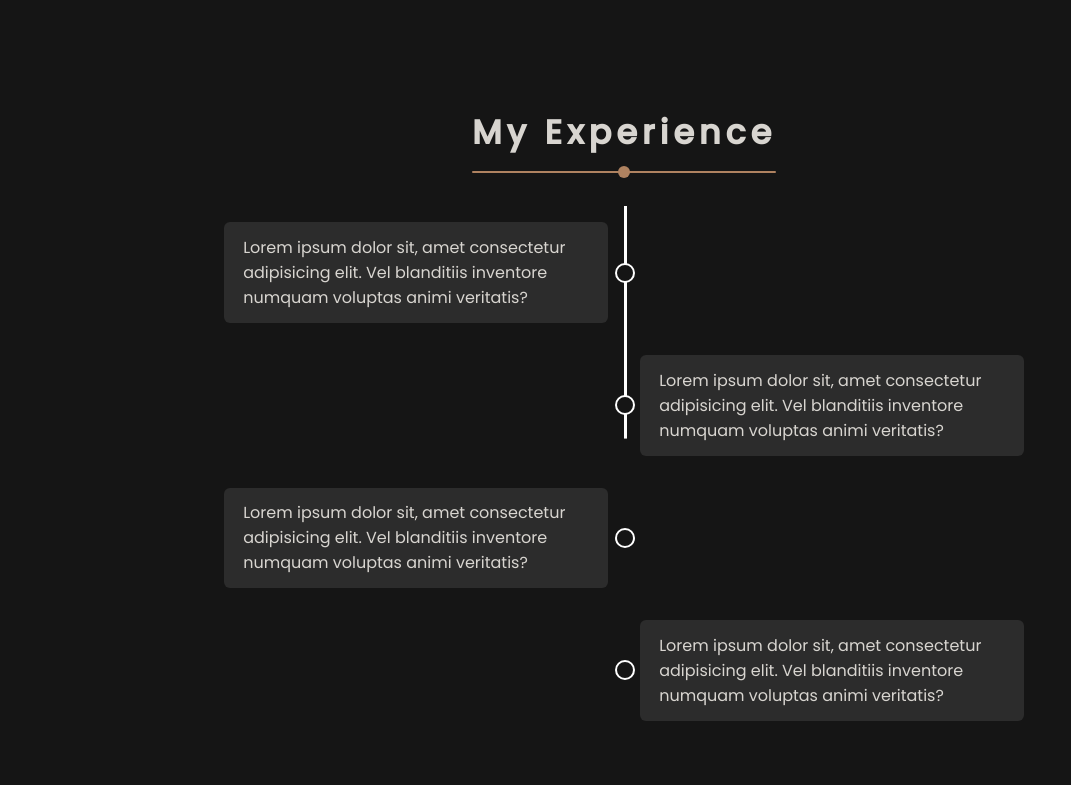
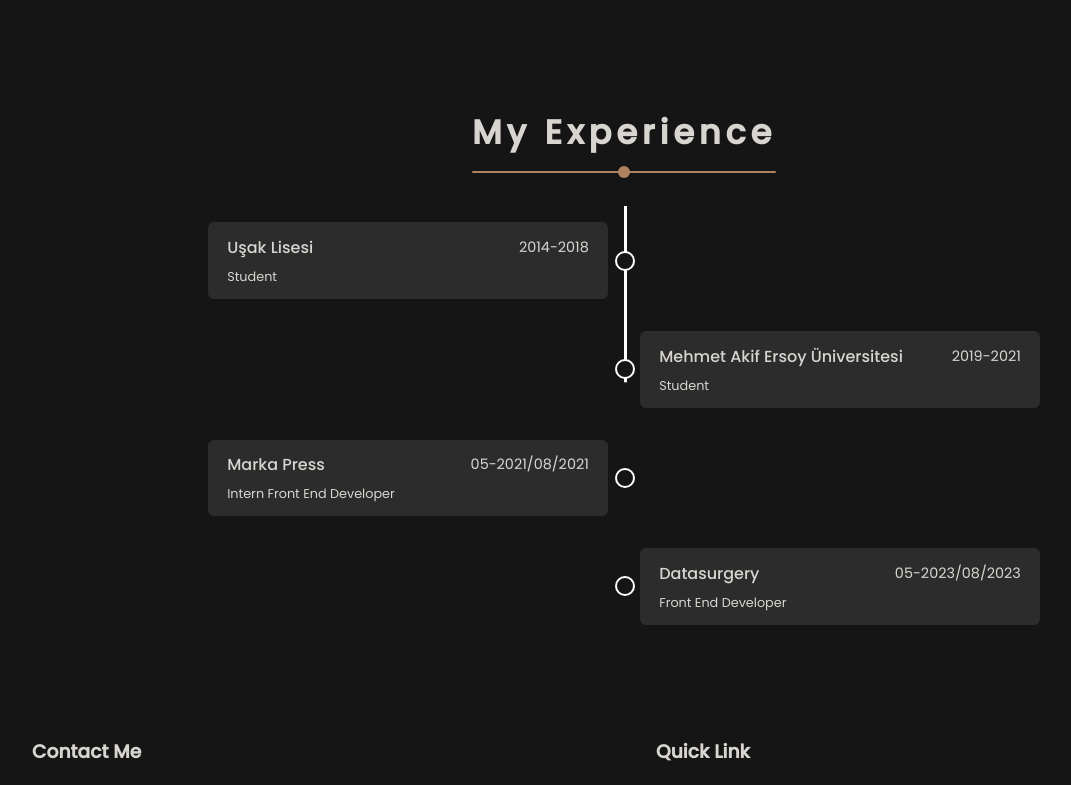
Before and after one commit to ahmet687u/portfolio, a Next.js app: page /en in a window 1280 px wide. Shown: the part 2000-2785 px from the top of the page, without its empty margins (16-1087 px from the left). Built offline with nearby package versions, Linux system fonts and the light colour scheme.

Commit message:
experience section text fill

```diff
--- a/src/app/[locale]/page.tsx
+++ b/src/app/[locale]/page.tsx
@@ -3,7 +3,7 @@
 import Card from "@/components/shared/card/Card";
 import Banner from "@/components/home/banner/Banner";
 import { getLocaleJson } from "@/utils/getLocaleJson";
-import ExperienceSection from "@/components/home/Experience";
+import ExperienceSection from "@/components/home/experience/Experience";
 import AboutSection from "@/components/home/about/AboutSection";
 
 export default function Home({ params }: { params: { locale: TLocales } }) {
--- a/src/app/[locale]/template.tsx
+++ b/src/app/[locale]/template.tsx
@@ -7,7 +7,7 @@
     <motion.div
       initial={{ y: 20, opacity: 0 }}
       animate={{ y: 0, opacity: 1 }}
-      //transition={{ ease: "easeInOut" }}
+      transition={{ ease: "easeInOut" }}
     >
       {children}
     </motion.div>
--- a/src/components/home/Experience.tsx
+++ /dev/null
@@ -1,65 +0,0 @@
-"use client";
-
-import { useRef } from "react";
-import styles from "./experience.module.scss";
-import { motion, useScroll } from "framer-motion";
-import { TLocales } from "@/types";
-import { getLocaleJson } from "@/utils/getLocaleJson";
-
-const variants = {
-  hidden: { opacity: 0, y: 100 },
-  show: { opacity: 1, y: 100 },
-};
-
-const ExperienceSection = ({ locale }: { locale: TLocales }) => {
-  const ref = useRef(null);
-  const svgRef = useRef(null);
-  const { scrollYProgress } = useScroll({
-    target: ref,
-    offset: ["start end", "center"],
-  });
-  const { scrollYProgress: scrollForSvgPath } = useScroll({
-    target: svgRef,
-    offset: ["center", "center"]
-  });
-
-  return (
-    <section ref={ref} className={styles.experince_container}>
-      <motion.div
-        className={styles.line}
-        style={{ scaleY: scrollYProgress }}
-      ></motion.div>
-
-      {getLocaleJson()[locale].home.experience.map((item, index) => (
-        <motion.article
-        ref={svgRef}
-          key={index}
-          className={`${styles.experience_row} flex align-center ${
-            index % 2 === 0 ? "" : styles.right
-          }`}
-        >
-          <motion.div
-            variants={variants}
-            initial="hidden"
-            animate="show"
-            whileInView={{ y: 0 }}
-            className={styles.experience_item}
-          >
-            Lorem ipsum dolor sit, amet consectetur adipisicing elit. Vel
-            blanditiis inventore numquam voluptas animi veritatis?
-          </motion.div>
-          <svg width={30} height={30}>
-            <motion.circle
-              r="9"
-              cx={15}
-              cy={15}
-              style={{ pathLength: scrollForSvgPath }}
-            />
-          </svg>
-        </motion.article>
-      ))}
-    </section>
-  );
-};
-
-export default ExperienceSection;
--- a/src/components/home/experience.module.scss
+++ /dev/null
@@ -1,62 +0,0 @@
-@use '../../scss/mixins/'as *;
-@use '../../scss/variables/'as *;
-
-$circle_position: -31px;
-
-.experince_container {
-  position: relative;
-  display: grid;
-  place-items: center;
-
-  .line {
-    position: absolute;
-    top: 0;
-    left: 50%;
-    transform: translateX(-50%);
-    height: 100%;
-    width: 3px;
-    background-color: #fff;
-    transform-origin: top;
-  }
-
-  .experience_row {
-    margin: 1rem 0;
-    position: relative;
-
-    &.right {
-      justify-content: end;
-    }
-
-    svg {
-      position: absolute;
-      top: 50%;
-      right: 50%;
-      transform: translate(calc(-50% + 31px), -50%);
-
-      circle {
-        stroke: #fff;
-        stroke-width: 2;
-        fill: $body_background_color;
-      }
-    }
-
-    .experience_item {
-      width: 50%;
-      max-width: 800px;
-      background-color: rgb(44, 44, 44);
-      flex-shrink: 1;
-      border-radius: 6px;
-      padding: .8rem 1.2rem;
-      margin: 0 -1rem;
-    }
-  }
-
-  // --- Responsive ---
-  @include break-max(768px) {
-    .experience_row {
-      &.right svg {
-        left: -28px;
-      }
-    }
-  }
-}
--- /dev/null
+++ b/src/components/home/experience/Experience.tsx
@@ -0,0 +1,36 @@
+"use client";
+
+import { useRef } from "react";
+import styles from "./experience.module.scss";
+import { motion, useScroll } from "framer-motion";
+import { TLocales } from "@/types";
+import { getLocaleJson } from "@/utils/getLocaleJson";
+import ExperienceItem from "./ExperienceItem";
+
+const variants = {
+  hidden: { opacity: 0, y: 100 },
+  show: { opacity: 1, y: 100 },
+};
+
+const ExperienceSection = ({ locale }: { locale: TLocales }) => {
+  const ref = useRef(null);
+  const { scrollYProgress } = useScroll({
+    target: ref,
+    offset: ["start end", "center"],
+  });
+
+  return (
+    <section ref={ref} className={styles.experince_container}>
+      <motion.div
+        className={styles.line}
+        style={{ scaleY: scrollYProgress }}
+      ></motion.div>
+
+      {getLocaleJson()[locale].home.experience.map((item, index) => (
+        <ExperienceItem key={index} index={index} {...item} variant={variants} />
+      ))}
+    </section>
+  );
+};
+
+export default ExperienceSection;
--- /dev/null
+++ b/src/components/home/experience/ExperienceItem.tsx
@@ -0,0 +1,62 @@
+"use client";
+
+import { useRef } from "react";
+import { motion, useScroll, useSpring } from "framer-motion";
+import styles from "./experienceItem.module.scss";
+
+const ExperienceItem = ({
+  index,
+  variant,
+  title,
+  date,
+  job,
+}: {
+  index: number;
+  variant: any;
+  title: string;
+  date: string;
+  job: string;
+}) => {
+  const svgRef = useRef(null);
+  const { scrollYProgress } = useScroll({
+    target: svgRef,
+    offset: ["start end", "end end"],
+  });
+
+  const pathLength = useSpring(scrollYProgress, {
+    stiffness: 100,
+    damping: 30,
+    restDelta: 0.001,
+  });
+
+  return (
+    <motion.article
+      ref={svgRef}
+      className={`${styles.experience_row} flex align-center ${
+        index % 2 === 0 ? "" : styles.right
+      }`}
+    >
+      {/* experience item box */}
+      <motion.div
+        variants={variant}
+        initial="hidden"
+        animate="show"
+        whileInView={{ y: 0 }}
+        className={styles.experience_item}
+      >
+        <div className="flex align-center">
+          <p>{title}</p>
+          <p>{date}</p>
+        </div>
+        <p className={styles.small}>{job}</p>
+      </motion.div>
+
+      {/* animation circle */}
+      <svg width={30} height={30}>
+        <motion.circle r="9" cx={15} cy={15} style={{ pathLength }} />
+      </svg>
+    </motion.article>
+  );
+};
+
+export default ExperienceItem;
--- /dev/null
+++ b/src/components/home/experience/experience.module.scss
@@ -0,0 +1,28 @@
+@use '../../../scss/mixins/'as *;
+@use '../../../scss/variables/'as *;
+
+.experince_container {
+  position: relative;
+  display: grid;
+  place-items: center;
+
+  .line {
+    position: absolute;
+    top: 0;
+    left: 50%;
+    transform: translateX(-50%);
+    height: 100%;
+    width: 3px;
+    background-color: #fff;
+    transform-origin: top;
+  }
+
+  // --- Responsive ---
+  @include break-max(768px) {
+    .experience_row {
+      &.right svg {
+        left: -28px;
+      }
+    }
+  }
+}
--- /dev/null
+++ b/src/components/home/experience/experienceItem.module.scss
@@ -0,0 +1,53 @@
+@use '../../../scss/variables/' as *;
+
+.experience_row {
+  margin: 1rem 0;
+  width: clamp(250px, 100%, 800px);
+  position: relative;
+
+  &.right {
+    justify-content: end;
+  }
+
+  svg {
+    position: absolute;
+    top: 50%;
+    right: 50%;
+    transform: translate(calc(-50% + 31px), -50%);
+
+    circle {
+      stroke: #fff;
+      stroke-width: 2;
+      fill: $body_background_color;
+    }
+  }
+
+  .experience_item {
+    width: 50%;
+    max-width: 800px;
+    background-color: rgb(44, 44, 44);
+    flex-shrink: 1;
+    border-radius: 6px;
+    padding: .8rem 1.2rem;
+    margin: 0 -1rem;
+
+    div {
+      justify-content: space-between;
+
+      p {
+        &:nth-child(1) {
+          font-weight: 500;
+        }
+
+        &:nth-child(2) {
+          font-size: .9rem;
+        }
+      }
+    }
+
+    .small {
+      margin-top: .5rem;
+      font-size: .8rem;
+    }
+  }
+}
--- a/src/constants/en.json
+++ b/src/constants/en.json
@@ -17,22 +17,22 @@
     "experience": [
       {
         "title": "Uşak Lisesi",
-        "date": "",
+        "date": "2014-2018",
         "job": "Student"
       },
       {
         "title": "Mehmet Akif Ersoy Üniversitesi",
-        "date": "",
+        "date": "2019-2021",
         "job": "Student"
       },
       {
         "title": "Marka Press",
-        "date": "",
+        "date": "05-2021/08/2021",
         "job": "Intern Front End Developer"
       },
       {
         "title": "Datasurgery",
-        "date": "",
+        "date": "05-2023/08/2023",
         "job": "Front End Developer"
       }
     ]
--- a/src/constants/tr.json
+++ b/src/constants/tr.json
@@ -17,22 +17,22 @@
     "experience": [
       {
         "title": "Uşak Lisesi",
-        "date": "",
+        "date": "2014-2018",
         "job": "Öğrenci"
       },
       {
         "title": "Mehmet Akif Ersoy Üniversitesi",
-        "date": "",
+        "date": "2019-2021",
         "job": "Öğrenci"
       },
       {
         "title": "Marka Press",
-        "date": "",
+        "date": "05-2021/08/2021",
         "job": "Staj"
       },
       {
         "title": "Datasurgery",
-        "date": "",
+        "date": "05-2023/08/2023",
         "job": "Front End Geliştirici"
       }
     ]
```
